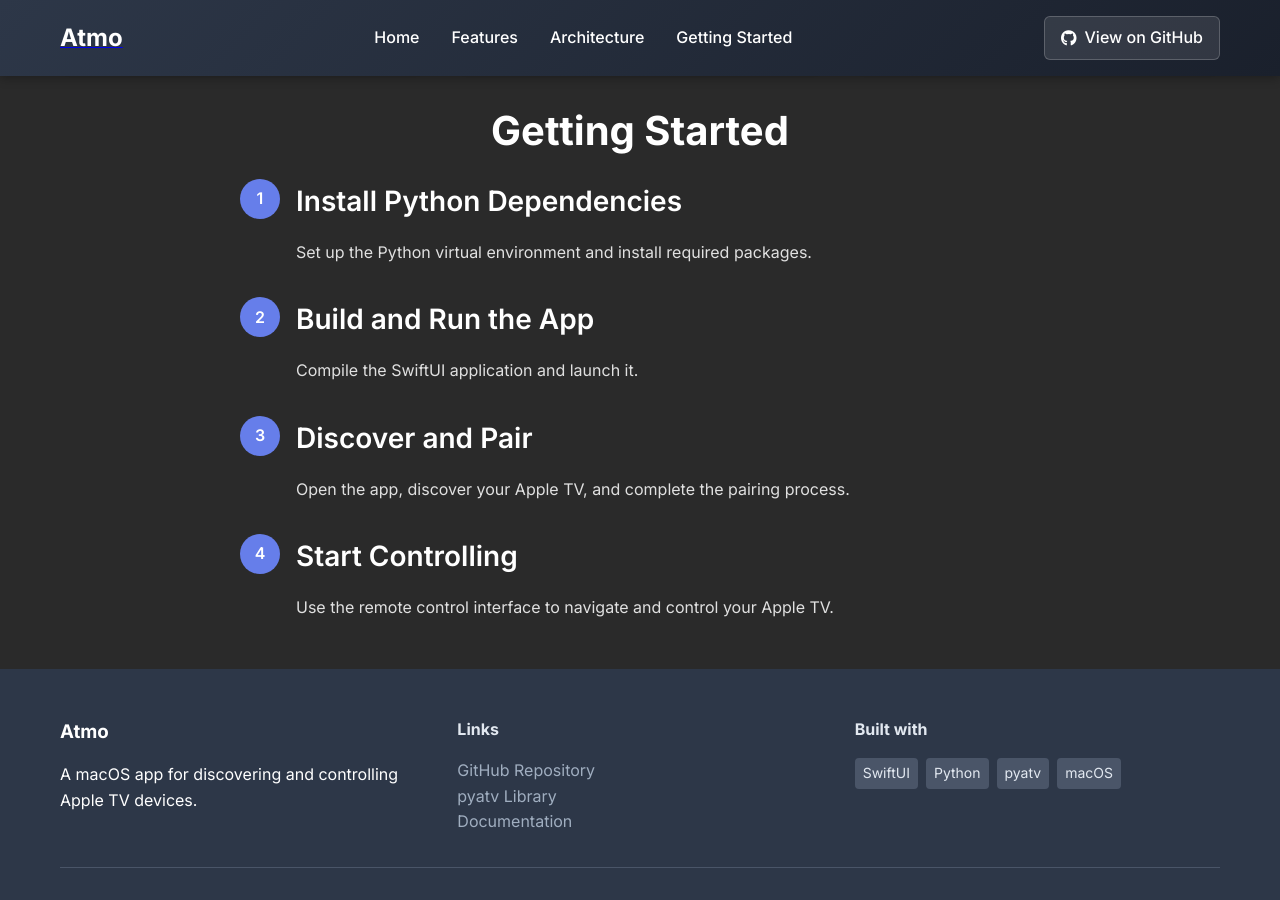
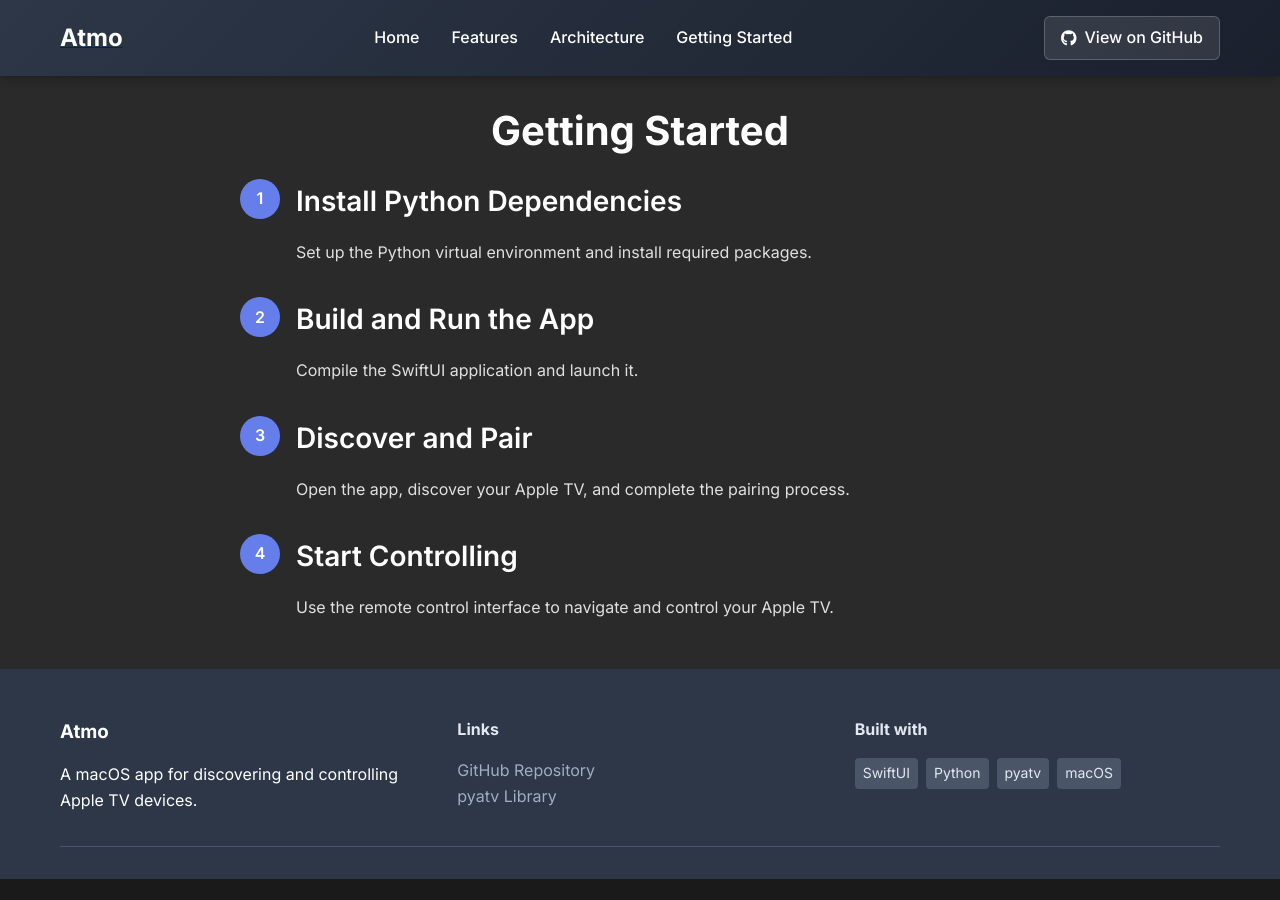
Before and after one commit to mabino/atmo, a Jekyll site: the page built from docs/index.md, in a window 1280 px wide and 900 px high, scrolled down 2123 px. Built offline with Jekyll 4.4.1, drawn with Linux system fonts in a browser that asks for light colours; after the commit the page ends 3002 px from its top, so only the background shows below that.

Commit message:
Remove docs link from footer

```diff
--- a/docs/_includes/footer.html
+++ b/docs/_includes/footer.html
@@ -11,7 +11,6 @@
         <ul>
           <li><a href="https://github.com/mabino/atmo" target="_blank">GitHub Repository</a></li>
           <li><a href="https://github.com/postlund/pyatv" target="_blank">pyatv Library</a></li>
-          <li><a href="#docs">Documentation</a></li>
         </ul>
       </div>
 
```
